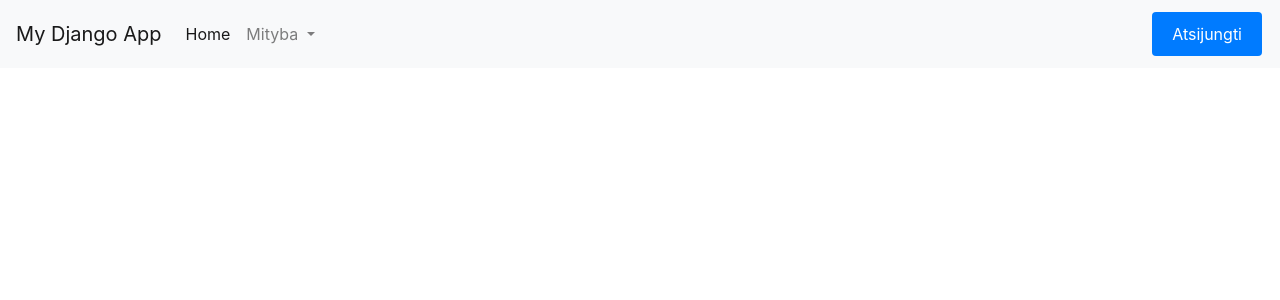
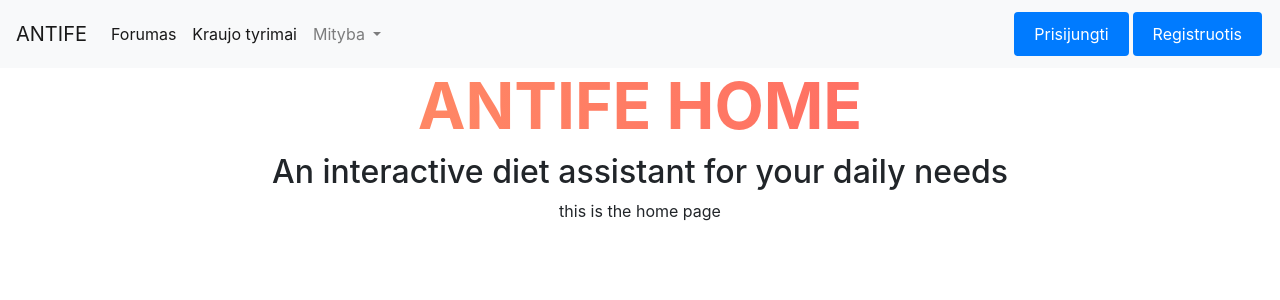
Before and after one commit to Shoffen/AntiFE, a Django app: page /baseLogged/ in a window 1280 px wide. Shown: the top 300 px of the page. Run offline with Django 5.2, Linux system fonts and the light colour scheme; some libraries are stand-ins or nearby versions.

Commit message:
Login view fix

```diff
--- a/antife/homepage/templates/baseLogged.html
+++ b/antife/homepage/templates/baseLogged.html
@@ -1,79 +1,30 @@
-<!DOCTYPE html>
-<html lang="en">
-<head>
-  <meta charset="UTF-8">
-  <meta name="viewport" content="width=device-width, initial-scale=1.0">
-  <title>
-    {% block title %}
-      Django App
-    {% endblock %}
-  </title>
-  <link rel="stylesheet" href="https://stackpath.bootstrapcdn.com/bootstrap/4.5.2/css/bootstrap.min.css" integrity="sha384-JcKb8q3iqJ61gNV9KGb8thSsNjpSL0n8PARn9HuZOnIxN0hoP+VmmDGMN5t9UJ0Z" crossorigin="anonymous">
-  <link rel="stylesheet" href="https://stackpath.bootstrapcdn.com/bootstrap/4.3.1/css/bootstrap.min.css">
-  <style>
-    /* Custom Button Style */
-    button.custom-button {
-      background-color: #007bff; /* Blue */
-      border: none;
-      color: white;
-      padding: 10px 20px;
-      text-decoration: none;
-      display: inline-block;
-      font-size: 16px;
-      margin: 4px 2px;
-      cursor: pointer;
+{% extends "base.html" %} {% block title %} Home Page {%endblock%}
+{% block content %}
+{% if messages %}
+        <div class="error-container">
+            {% for message in messages %}
+                <div class="alert {% if message.tags == 'success' %}alert-success{% else %}alert-danger{% endif %}" role="alert">
+                    {{ message }}
+                </div>
+            {% endfor %}
+        </div>
+{% endif %}
+<style>
+    h1 {
+      font-size: 4rem;
+      font-weight: bold;
+      background: linear-gradient(to right, #ff9966, #ff5e62);
+      background-clip: text;
+      -webkit-background-clip: text;
+      color: transparent;
+      transition: all 0.5s ease;
     }
 
-    /* Hover effect */
-    button.custom-button:hover {
-      background-color: #0056b3; /* Darker Blue */
+    h1:hover {
+      transform: rotate(-2deg);
     }
-  </style>
-</head>
-<body>
-  {% if messages %}
-    {% for message in messages %}
-        <div class="alert alert-{{ message.tags }}">
-            {{ message }}
-        </div>
-    {% endfor %}
-{% endif %}
-
-  <nav class="navbar navbar-expand-lg navbar-light bg-light">
-    <a class="navbar-brand" href="#">My Django App</a>
-    <button class="navbar-toggler" type="button" data-toggle="collapse" data-target="#navbarNav" aria-controls="navbarNav" aria-expanded="false" aria-label="Toggle navigation">
-      <span class="navbar-toggler-icon"></span>
-    </button>
-    <div class="collapse navbar-collapse" id="navbarNav">
-      <ul class="navbar-nav mr-auto">
-        <li class="nav-item active">
-          <a class="nav-link" href="{% url 'home' %}">Home</a>
-        </li>
-        <!-- Mityba dropdown menu with Produktai and Receptai options -->
-        <li class="nav-item dropdown">
-          <a class="nav-link dropdown-toggle" href="#" id="mitybaDropdown" role="button" data-toggle="dropdown" aria-haspopup="true" aria-expanded="false">
-            Mityba
-          </a>
-          <div class="dropdown-menu" aria-labelledby="mitybaDropdown">
-            <a class="dropdown-item" href="/product">Produktai</a>
-            <a class="dropdown-item" href="/receptai">Receptai</a>
-          </div>
-        </li>
-      </ul>
-      <button type="button" class="btn btn-primary custom-button" onclick="logoff()">Atsijungti</button>
-    </div>
-  </nav>
-  <div class="container">{% block content %} {% endblock %}</div>
-  <script src="https://code.jquery.com/jquery-3.3.1.slim.min.js"></script>
-  <script src="https://stackpath.bootstrapcdn.com/bootstrap/4.3.1/js/bootstrap.bundle.min.js"></script>
-  <script>
-    function logoff() {
-        // Redirect to the login page
-        window.location.href = '/';
-    }
-</script>
-
-
-  </script>
-</body>
-</html>
+ </style>
+<h1 style="text-align: center;">ANTIFE HOME</h1>
+<h2 style="text-align: center;">An interactive diet assistant for your daily needs</h2>
+<p style="text-align: center"> this is the home page </p>
+{%endblock%}
--- a/antife/homepage/views.py
+++ b/antife/homepage/views.py
@@ -87,10 +87,9 @@ def register(request):
 
 
 
+from django.contrib import messages
+from django.shortcuts import render, redirect
 from django.contrib.auth import authenticate, login as django_login
-from django.shortcuts import render, redirect
-from django.contrib import messages
-from .models import Naudotojai
 
 def login(request):
     if request.method == 'POST':
@@ -102,11 +101,12 @@ def login(request):
         if user is not None and user.is_active:
             django_login(request, user)
             messages.success(request, f"Sėkmingai prisijungėte! Sveiki, {username}")
-            return render(request, 'base.html')  # Redirect to the base logged page
+            return render(request, 'baseLogged.html')  # Redirect to the main forum page
         else:
             messages.error(request, "Neteisingi prisijungimo duomenys. Bandyk dar kartą.")
 
     return render(request, 'login.html')
+
 
 
 
```
Also changed, not shown: antife/db.sqlite3.
